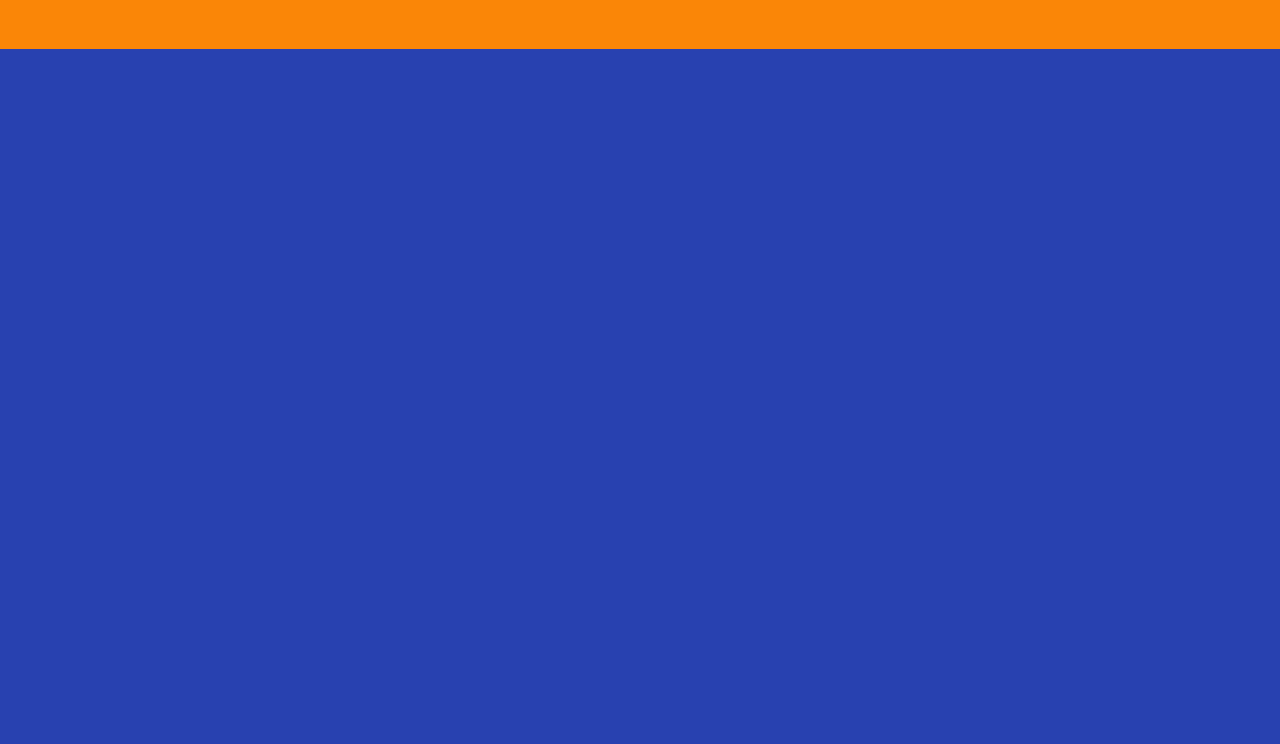
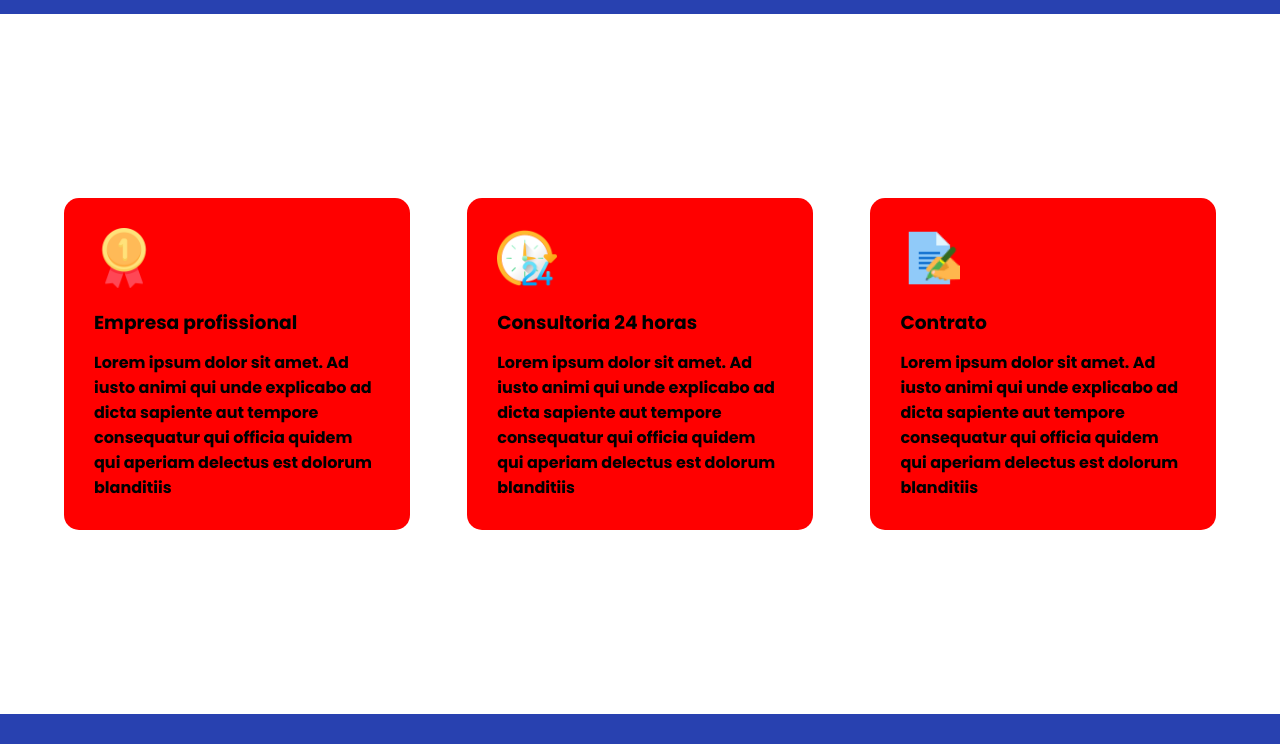
Before and after one commit to beelhinha/ProjetoIntegrador2, a plain HTML site: page index.html in a window 1280 px wide. Shown: the part 751-1495 px from the top of the page. Before the commit the page ends 800 px from the top, so only its background shows below. Drawn offline with Linux system fonts and the light colour scheme.

Commit message:
novas imagens e cards

```diff
--- a/index.html
+++ b/index.html
@@ -64,6 +64,37 @@
             </div>
         </div>
     </section>
+    <section class="diferenciais">
+        <div class="container">
+            <div class="card">
+                <img src="img/medal.png" alt="medalha">
+                <h3 class="titulo">Empresa profissional</h3>
+                <p>
+                    Lorem ipsum dolor sit amet. Ad iusto animi qui unde explicabo
+                    ad dicta sapiente aut tempore consequatur qui officia quidem qui
+                    aperiam delectus est dolorum blanditiis
+                </p>
+            </div>
+            <div class="card">
+                <img src="img/24h.png" alt="24 horas">
+                <h3 class="titulo"> Consultoria 24 horas</h3>
+                <p>
+                    Lorem ipsum dolor sit amet. Ad iusto animi qui unde explicabo
+                    ad dicta sapiente aut tempore consequatur qui officia quidem qui
+                    aperiam delectus est dolorum blanditiis
+                </p>
+            </div>
+            <div class="card">
+                <img src="img/contrato.png" alt="Contrato">
+                <h3 class="titulo"> Contrato</h3>
+                <p>
+                    Lorem ipsum dolor sit amet. Ad iusto animi qui unde explicabo
+                    ad dicta sapiente aut tempore consequatur qui officia quidem qui
+                    aperiam delectus est dolorum blanditiis
+                </p>
+            </div>
+        </div>
+    </section>
 </main>
 <script src="main.js"></script>
 </header>
--- a/styles.css
+++ b/styles.css
@@ -69,10 +69,35 @@ nav {
     color: white;
 }
 
+.diferenciais .container {
+    background-color: white;
+    max-width: 600%;
+    display: flex;
+    justify-content: space-between;
+    height: 700px;
+    margin: 30px auto;
+}
+
+.diferenciais .card {
+    width: 30%;
+    cursor: pointer;
+    padding: 30px;
+    border-radius: 15px;
+    background-color: red;
+}
+
+.diferenciais .card img {
+    width: 60px;
+}
+
+.diferenciais .card .titulo {
+    margin: 13px 0;
+    font-weight: 600;
+}
+
 .resultados {
     background-color: #FA8607 !important;
     padding: 20px 0;
-    position: fixed;
     bottom: 0;
     width: 100%;
     height: 140px;
@@ -116,7 +141,7 @@ main .container {
     display: flex;
     align-items: center;
     justify-content: space-between;
-    margin-top: 26px;
+    margin-top: 0px;
     background-color: var(--amarelo);
 }
 
```
Also changed, not shown: img/24h.png (added), img/contrato.png (added), img/imagem2.png (deleted), img/medal.png (added).
